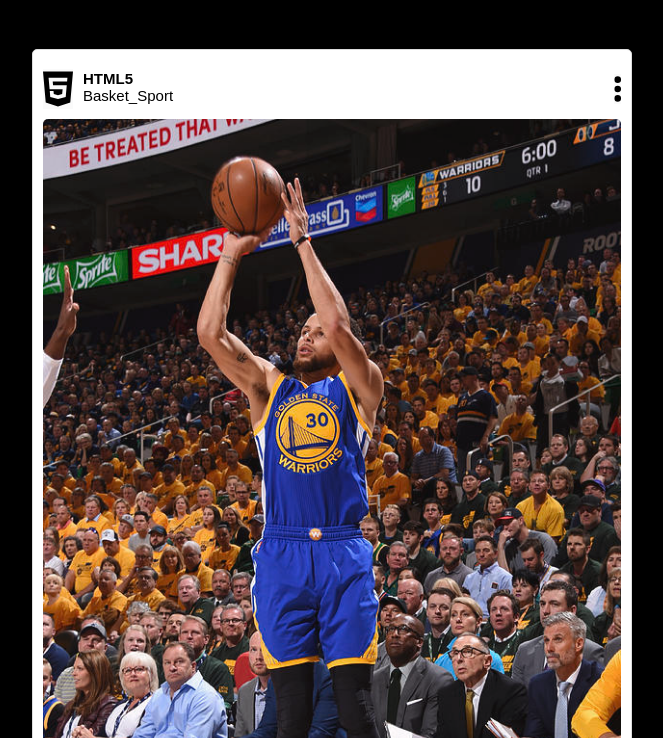
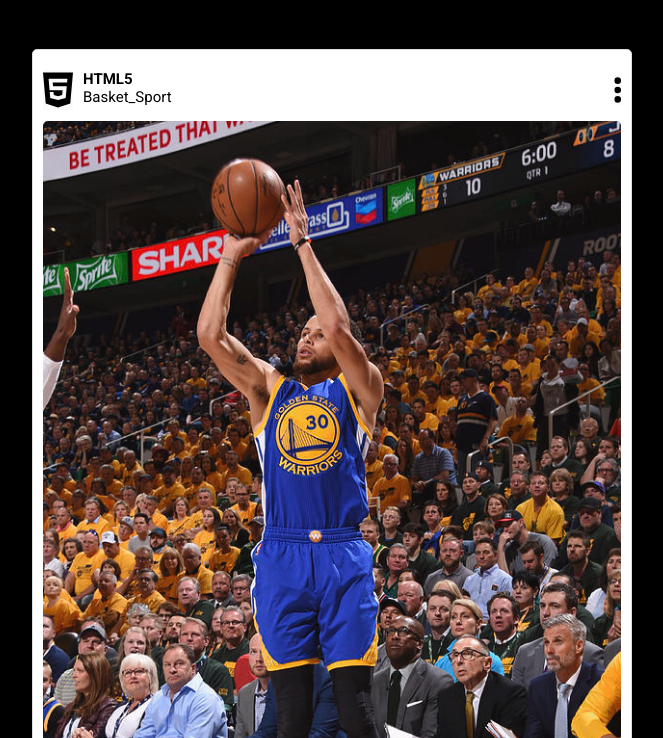
Before and after one commit to 4GeeksAcademy/EIAHRJAY-Post-de-Instagram-2.0, a plain HTML site: page index.html in a window 1280 px wide. Shown: the part 62-800 px from the top of the page, without its empty margins (308-971 px from the left). Drawn offline with Linux system fonts and the light colour scheme.

Commit message:
Arreglo de fuente

```diff
--- a/index.html
+++ b/index.html
@@ -5,7 +5,10 @@
   		<meta charset="UTF-8">
   		<meta name="viewport" content="width=device-width, initial-scale=1.0">
   		<title>Instagram Feed</title>
-  		<link rel="stylesheet" href="styles.css">
+		  <link rel="preconnect" href="https://fonts.gstatic.com">
+		  <link href="https://fonts.googleapis.com/css2?family=Roboto:wght@400;700&display=swap" rel="stylesheet">
+
+  		 <link rel="stylesheet" href="styles.css">
 	</head>
 
 	<body>
--- a/styles.css
+++ b/styles.css
@@ -1,11 +1,10 @@
 
 body {
- font-family: Arial, sans-serif;
+ font-family: 'Roboto', sans-serif;
  background-color: #fafafa;
- margin: 0;
- padding: 0;
  background-color: black;
 }
+
 
 .container {
  max-width: 600px;
```
